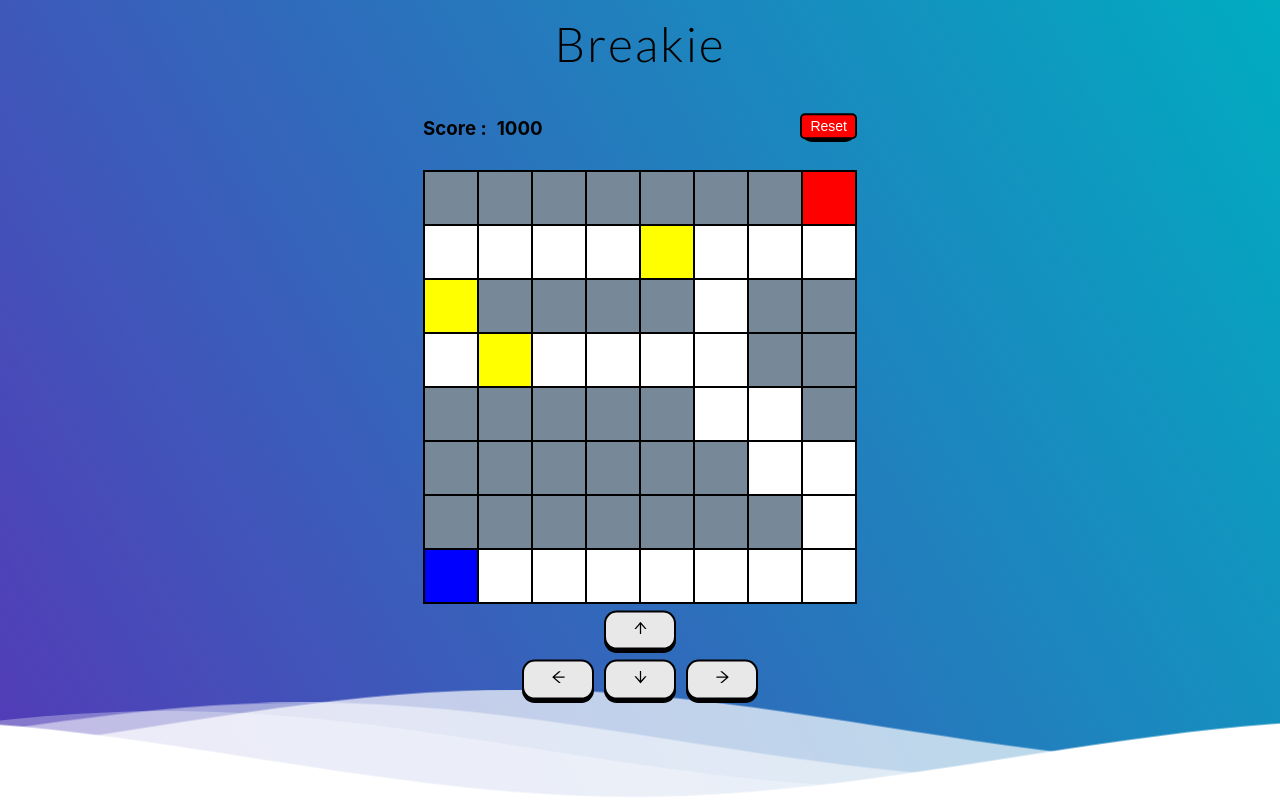
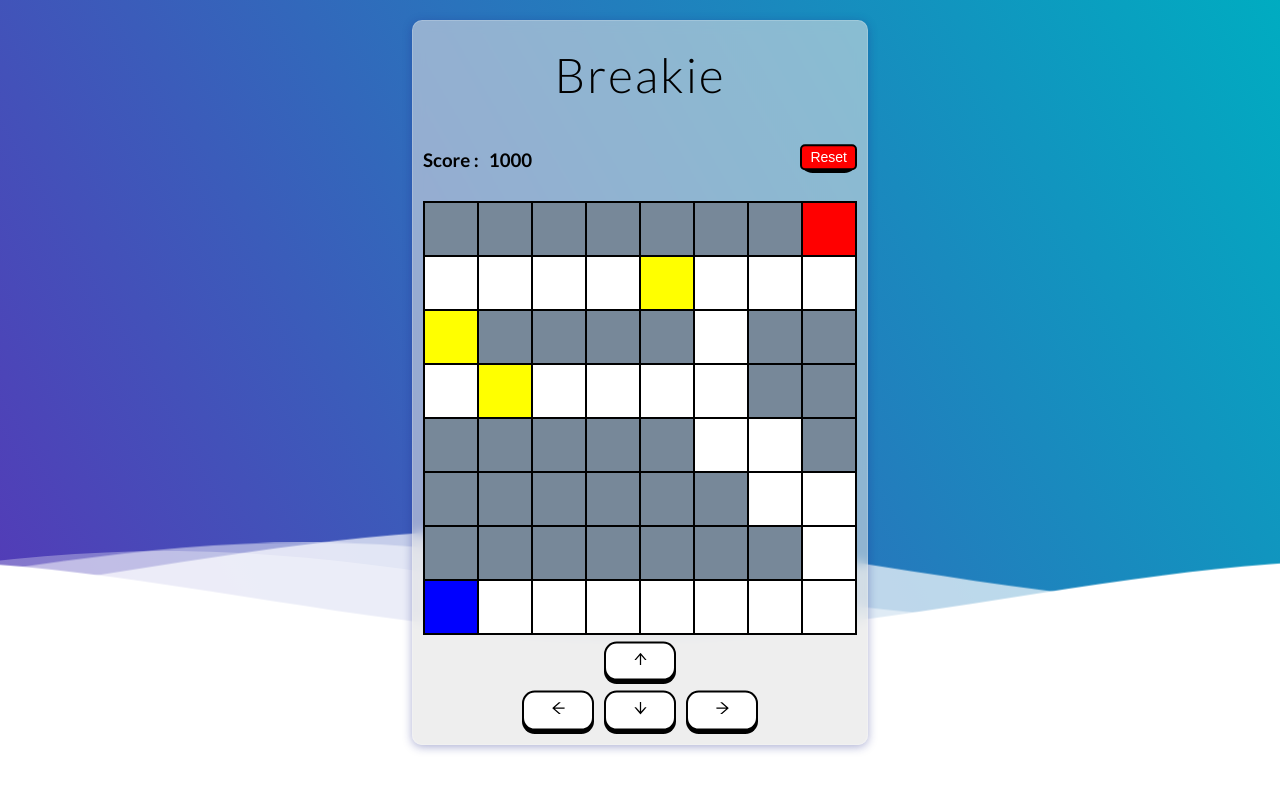
Before and after one commit to si-saaref/react-breakie, a React (Vite) app: page / in a window 1280 px wide. Built offline with nearby package versions, Linux system fonts and the light colour scheme.

Commit message:
style: add box container to board

```diff
--- a/src/components/UI/atoms/Button/style.css
+++ b/src/components/UI/atoms/Button/style.css
@@ -3,7 +3,7 @@
 	cursor: pointer;
 	/* Variables */
 	--button_radius: 0.75em;
-	--button_color: #e8e8e8;
+	--button_color: #fff;
 	--button_outline_color: #000000;
 	font-size: 17px;
 	font-weight: bold;
--- a/src/components/UI/organism/Background/index.jsx
+++ b/src/components/UI/organism/Background/index.jsx
@@ -12,6 +12,7 @@ export default function Background() {
 						viewBox='0 24 150 28'
 						preserveAspectRatio='none'
 						shapeRendering='auto'
+						height={1000}
 					>
 						<defs>
 							<path
--- a/src/components/UI/organism/Background/style.css
+++ b/src/components/UI/organism/Background/style.css
@@ -1,4 +1,4 @@
-@import url(//fonts.googleapis.com/css?family=Lato:300:400);
+@import url('https://fonts.googleapis.com/css2?family=Lato:wght@300;700&display=swap');
 
 body {
 	margin: 0;
@@ -10,6 +10,12 @@ h1 {
 	letter-spacing: 2px;
 	font-size: 48px;
 }
+
+h3 {
+	font-family: 'Lato';
+	font-weight: 700;
+}
+
 p {
 	font-family: 'Lato', sans-serif;
 	letter-spacing: 1px;
@@ -19,7 +25,7 @@ p {
 
 .background {
 	width: 100%;
-	height: 100vh;
+	height: 80vh;
 	position: relative;
 	text-align: center;
 	background: linear-gradient(60deg, rgba(84, 58, 183, 1) 0%, rgba(0, 172, 193, 1) 100%);
--- a/src/components/UI/organism/Board/style.css
+++ b/src/components/UI/organism/Board/style.css
@@ -6,6 +6,17 @@
 	justify-content: center;
 	align-items: center;
 	gap: 10px;
+	background: white;
+	margin-top: 20px;
+	padding: 10px;
+	/* border-radius: 5px;
+	background: rgba(0, 0, 0, 0.5); */
+	background: rgba(225, 225, 225, 0.567);
+	box-shadow: 0 2px 10px 0 rgba(31, 38, 135, 0.37);
+	backdrop-filter: blur(6px);
+	-webkit-backdrop-filter: blur(6px);
+	border-radius: 10px;
+	border: 1px solid rgba(255, 255, 255, 0.18);
 }
 
 .button-wrapper {
```
